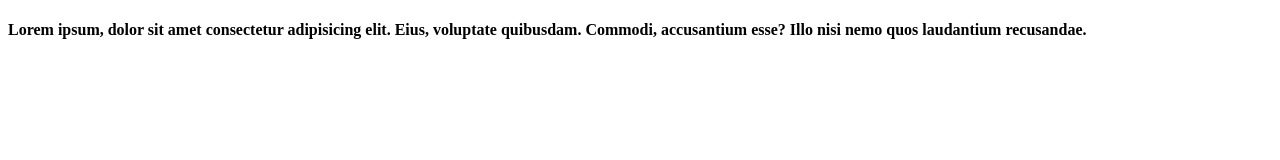
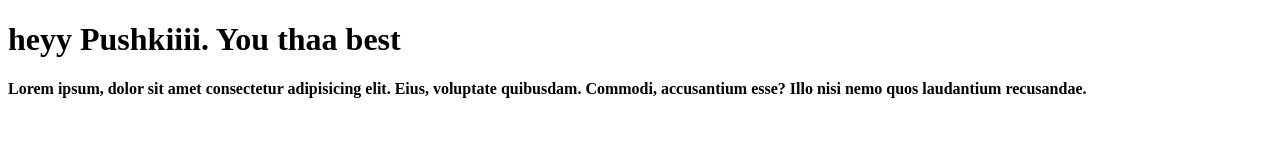
Before and after one commit to TestOrg1nov/TestSample, a plain HTML site: page index.html in a window 1280 px wide. Drawn offline with Linux system fonts and the light colour scheme.

Commit message:
pushki msg

```diff
--- a/index.html
+++ b/index.html
@@ -6,6 +6,7 @@
     <title>Document</title>
 </head>
 <body>
+    <h1>heyy Pushkiiii. You thaa best</h1>
     <h4>Lorem ipsum, dolor sit amet consectetur adipisicing elit. Eius, voluptate quibusdam. Commodi, accusantium esse? Illo nisi nemo quos laudantium recusandae.</h4>
 </body>
 </html>
```
